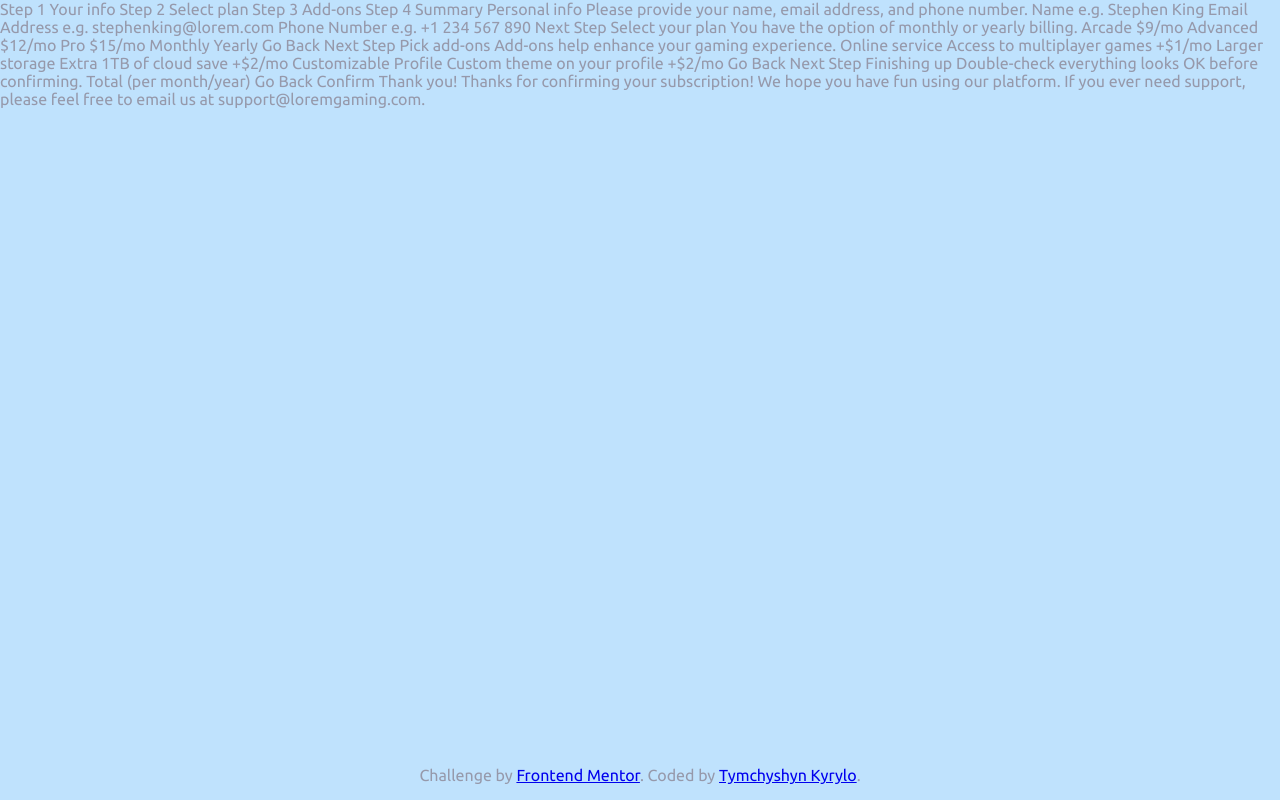
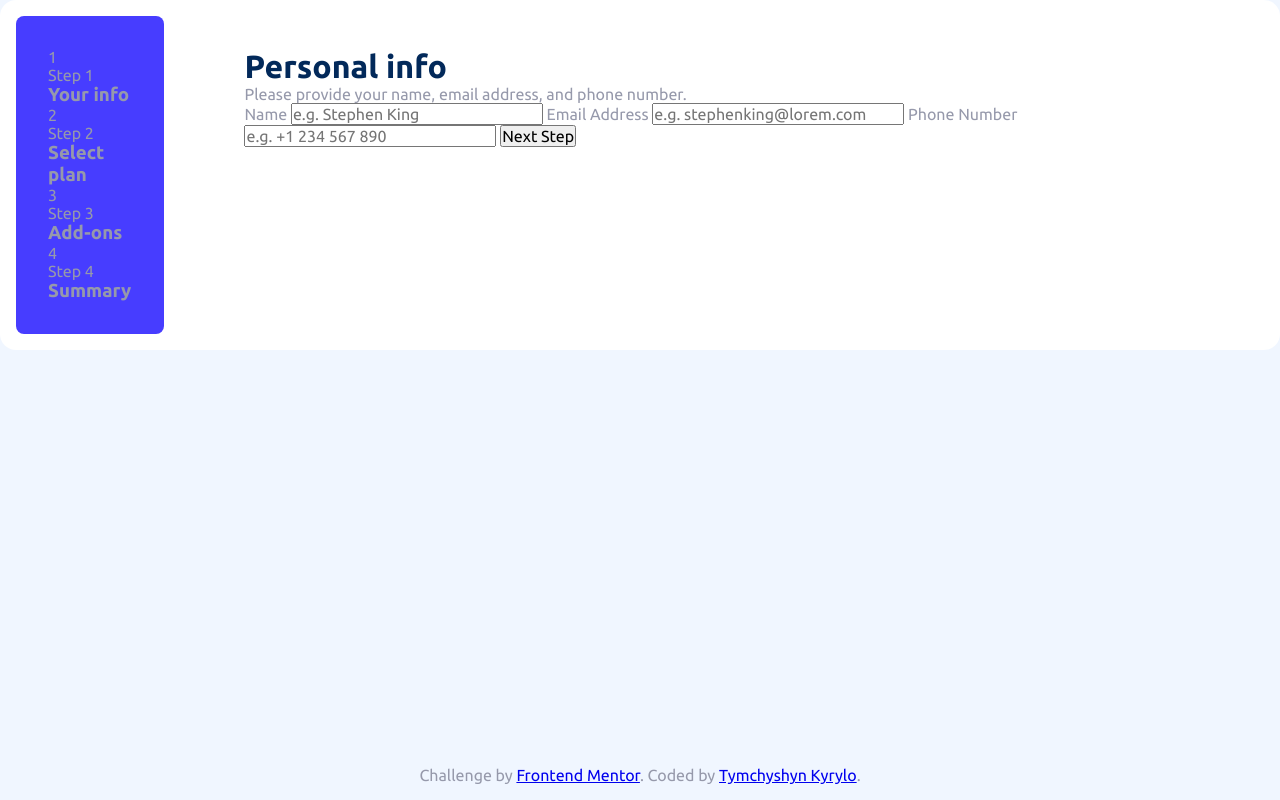
Before and after one commit to Dunkelhaiser/Frontend-Mentor-Multi-Step-Form, a website built with Vite: page index.html in a window 1280 px wide. Built offline with nearby package versions, Linux system fonts and the light colour scheme; some packages are replaced by stand-ins of ours.

Commit message:
Added markup

```diff
--- a/index.html
+++ b/index.html
@@ -10,108 +10,53 @@
     </head>
     <body>
         <main class="section">
-             <!-- Sidebar start -->
+            <div class="container">
+                <section class="sidebar">
+                    <div class="step">
+                        <span class="number">1</span>
+                        <div class="step_label">
+                            <span>Step 1</span>
+                            <h3>Your info</h3>
+                        </div>
+                    </div>
+                    <div class="step">
+                        <span class="number">2</span>
+                        <div class="step_label">
+                            <span>Step 2</span>
+                            <h3>Select plan</h3>
+                        </div>
+                    </div>
+                    <div class="step">
+                        <span class="number">3</span>
+                        <div class="step_label">
+                            <span>Step 3</span>
+                            <h3>Add-ons</h3>
+                        </div>
+                    </div>
+                    <div class="step">
+                        <span class="number">4</span>
+                        <div class="step_label">
+                            <span>Step 4</span>
+                            <h3>Summary</h3>
+                        </div>
+                    </div>
+                </section>
+                <section class="form_section">
+                    <h1>Personal info</h1>
+                    <p>Please provide your name, email address, and phone number.</p>
 
-              Step 1
-              Your info
+                    <label>Name</label>
+                    <input type="text" placeholder="e.g. Stephen King" />
 
-              Step 2
-              Select plan
+                    <label>Email Address</label>
+                    <input type="email" placeholder="e.g. stephenking@lorem.com" />
 
-              Step 3
-              Add-ons
+                    <label>Phone Number</label>
+                    <input type="tel" placeholder="e.g. +1 234 567 890" />
 
-              Step 4
-              Summary
-
-              <!-- Sidebar end -->
-
-              <!-- Step 1 start -->
-
-              Personal info
-              Please provide your name, email address, and phone number.
-
-              Name
-              e.g. Stephen King
-
-              Email Address
-              e.g. stephenking@lorem.com
-
-              Phone Number
-              e.g. +1 234 567 890
-
-              Next Step
-
-              <!-- Step 1 end -->
-
-              <!-- Step 2 start -->
-
-              Select your plan
-              You have the option of monthly or yearly billing.
-
-              Arcade
-              $9/mo
-
-              Advanced
-              $12/mo
-
-              Pro
-              $15/mo
-
-              Monthly
-              Yearly
-
-              Go Back
-              Next Step
-
-              <!-- Step 2 end -->
-
-              <!-- Step 3 start -->
-
-              Pick add-ons
-              Add-ons help enhance your gaming experience.
-
-              Online service
-              Access to multiplayer games
-              +$1/mo
-
-              Larger storage
-              Extra 1TB of cloud save
-              +$2/mo
-
-              Customizable Profile
-              Custom theme on your profile
-              +$2/mo
-
-              Go Back
-              Next Step
-
-              <!-- Step 3 end -->
-
-              <!-- Step 4 start -->
-
-              Finishing up
-              Double-check everything looks OK before confirming.
-
-              <!-- Dynamically add subscription and add-on selections here -->
-
-              Total (per month/year)
-
-              Go Back
-              Confirm
-
-              <!-- Step 4 end -->
-
-              <!-- Step 5 start -->
-
-              Thank you!
-
-              Thanks for confirming your subscription! We hope you have fun
-              using our platform. If you ever need support, please feel free
-              to email us at support@loremgaming.com.
-
-              <!-- Step 5 end -->
-
+                    <button type="button">Next Step</button>
+                </section>
+            </div>
             <div class="attribution">
                 Challenge by <a href="https://www.frontendmentor.io?ref=challenge" target="_blank">Frontend Mentor</a>. Coded by
                 <a href="#">Tymchyshyn Kyrylo</a>.
--- a/src/css/base/reset.css
+++ b/src/css/base/reset.css
@@ -8,13 +8,13 @@
 
 html,
 body {
-    height: 100%;
+    min-height: 100%;
 }
 
 body {
     font-family: var(--font);
     color: var(--cool-gray);
-    background-color: var(--light-blue);
+    background-color: var(--magnolia);
 }
 
 img,
--- a/src/css/components/container.css
+++ b/src/css/components/container.css
@@ -0,0 +1,24 @@
+.container {
+    display: flex;
+    flex-direction: row;
+
+    padding: 1rem;
+
+    background-color: var(--white);
+    border-radius: 1rem;
+
+    h1 {
+        font-size: 2rem;
+        color: var(--marine-blue);
+    }
+}
+
+.sidebar {
+    padding: 2rem;
+    background-color: var(--purplish-blue);
+    border-radius: 0.5rem;
+}
+
+.form_section {
+    padding: 2rem 5rem;
+}
```
